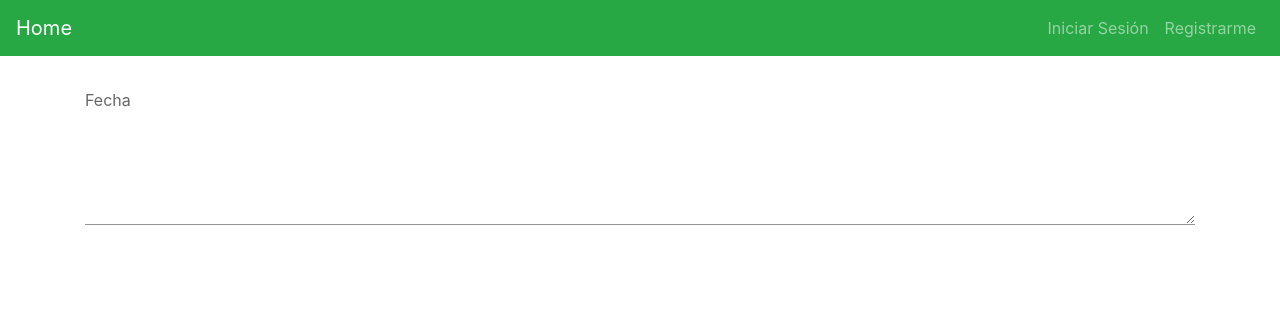
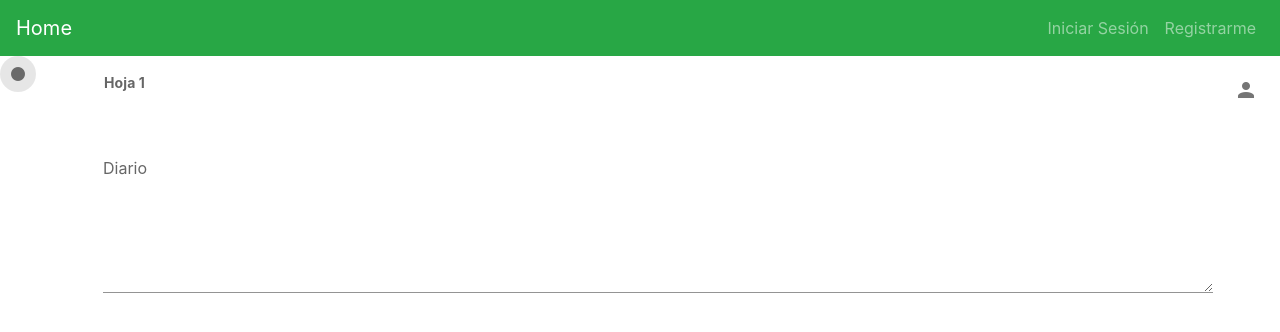
Before and after one commit to GustavoVargasLopez/DiarioInteligente, a Vue app in the folder frontend/: page /vistadiario in a window 1280 px wide. Shown: the top 332 px of the page. Built offline with nearby package versions, Linux system fonts and the light colour scheme.

Commit message:
Version 3.4.1

```diff
--- a/frontend/src/views/Diario/VistaDiario.vue
+++ b/frontend/src/views/Diario/VistaDiario.vue
@@ -1,8 +1,74 @@
 <template>
-  <v-container fluid>
-    <v-textarea
-      autocomplete="email"
-      label="Fecha"
-    ></v-textarea>
-  </v-container>
+<div class="col-md-12 ">
+  <v-row align="center">
+    <v-item-group
+      v-model="window"
+      class="shrink mr-6"
+      mandatory
+      tag="v-flex"
+    >
+      <v-item
+        v-for="n in length"
+        :key="n"
+        v-slot="{ active, toggle }"
+      >
+        <div>
+          <v-btn
+            :input-value="active"
+            icon
+            @click="toggle"
+          >
+            <v-icon>mdi-record</v-icon>
+          </v-btn>
+        </div>
+      </v-item>
+    </v-item-group>
+
+    <v-col>
+      <v-window
+        v-model="window"
+        class="elevation-1"
+        vertical
+      >
+        <v-window-item
+          v-for="n in length"
+          :key="n"
+        >
+          <v-card flat>
+            <v-card-text>
+              <v-row
+                class="mb-1"
+                align="center"
+              >
+                <v-avatar
+                  color="grey"
+                  class="mr-1"
+                ></v-avatar>
+                <strong class="title">Hoja {{ n }}</strong>
+                <v-spacer></v-spacer>
+                <v-btn icon>
+                  <v-icon>mdi-account</v-icon>
+                </v-btn>
+              </v-row>
+              <v-container fluid>
+                <v-textarea
+                  autocomplete="Diario"
+                  label="Diario"
+                ></v-textarea>
+              </v-container>
+            </v-card-text>
+          </v-card>
+        </v-window-item>
+      </v-window>
+    </v-col>
+  </v-row>
+</div>
 </template>
+<script>
+  export default {
+    data: () => ({
+      length: 1,
+      window: 0,
+    }),
+  }
+</script>
```
